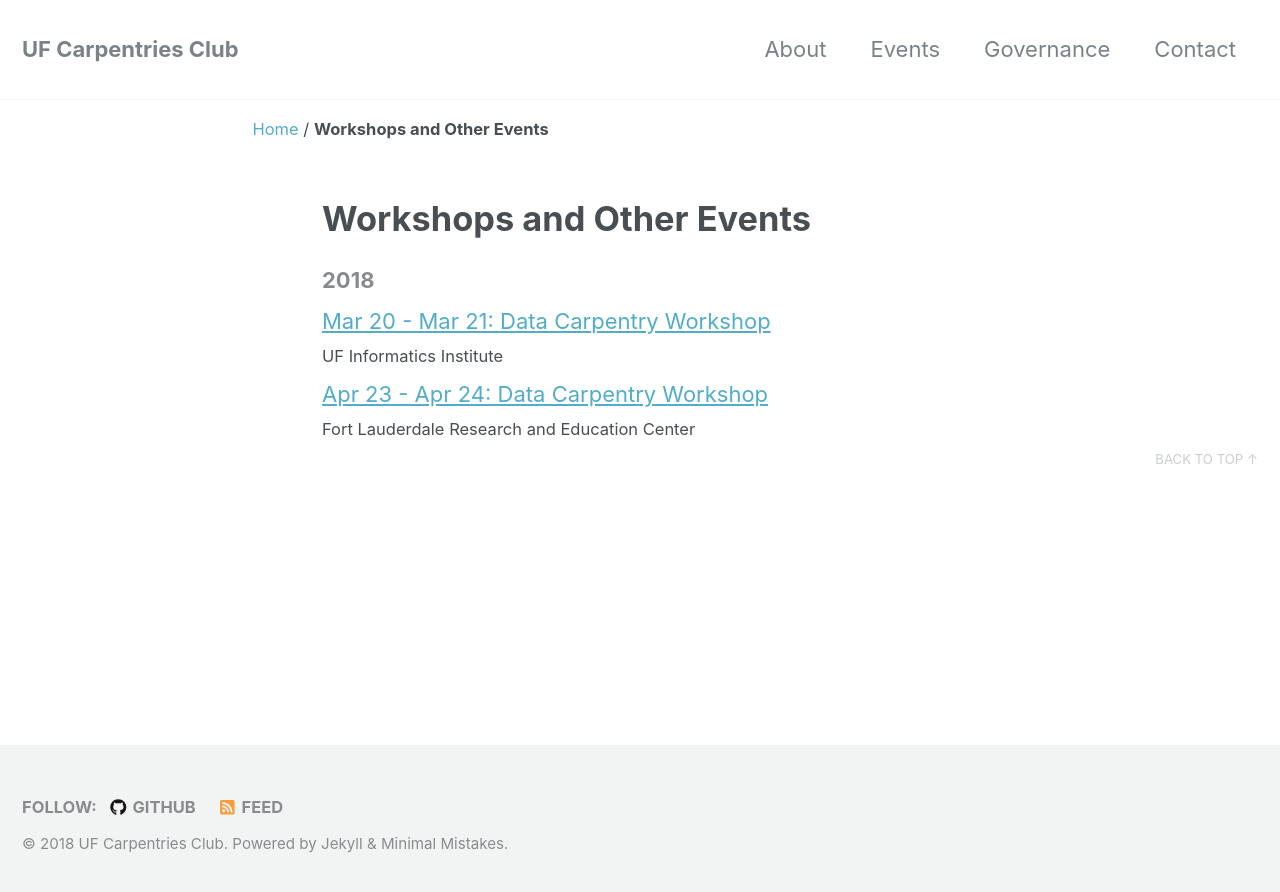
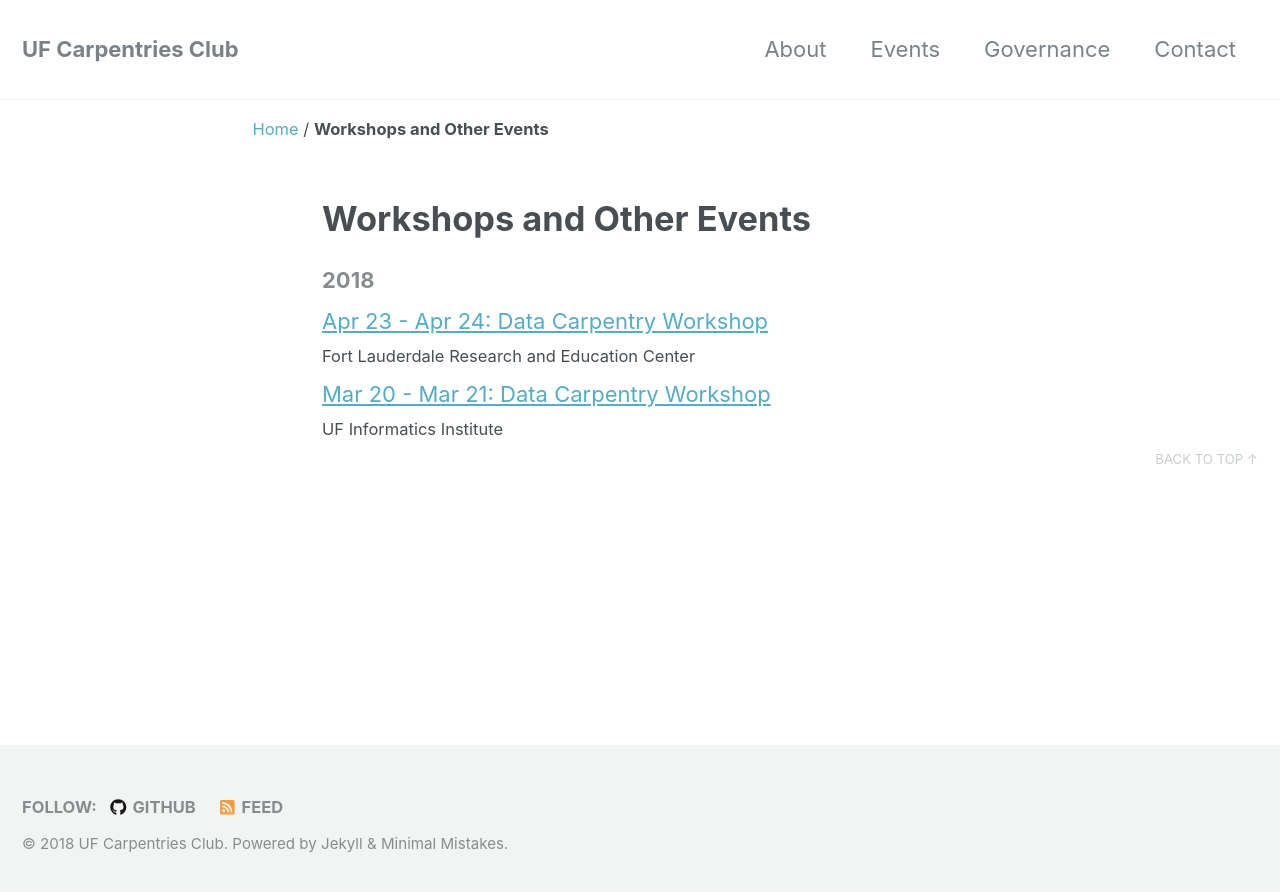
Before and after one commit to UF-Carpentry/website, a Jekyll site: the page built from _pages/events.md, in a window 1280 px wide. Shown: the top 892 px of the page. Built offline with Jekyll 4.4.1, drawn with Linux system fonts in a browser that asks for light colours; nearby versions of some CDN libraries.

Commit message:
reversing order of events?

```diff
--- a/_layouts/events.html
+++ b/_layouts/events.html
@@ -5,11 +5,11 @@ layout: archive
 {{ content }}
 
 {% assign eventsByYear = site.events | group_by_exp: 'event', 'event.start | date: "%Y"' %}
-{% for year in eventsByYear %}
+{% for year in eventsByYear reversed %}
   <section id="{{ year.name }}" class="taxonomy__section">
     <h2 class="archive__subtitle">{{ year.name }}</h2>
     <div class="entries-{{ page.entries_layout | default: 'list' }}">
-      {% for event in year.items %}
+      {% for event in year.items reversed %}
 <a href="{{ event.website }}">{{ event.start | date: "%b %-d" }} - {{ event.end | date: "%b %-d" }}: {{ event.title }}</a> <br />
         <small>{{ event.location }}</small>
         {% include archive-single.html type=page.entries_layout %}
```
